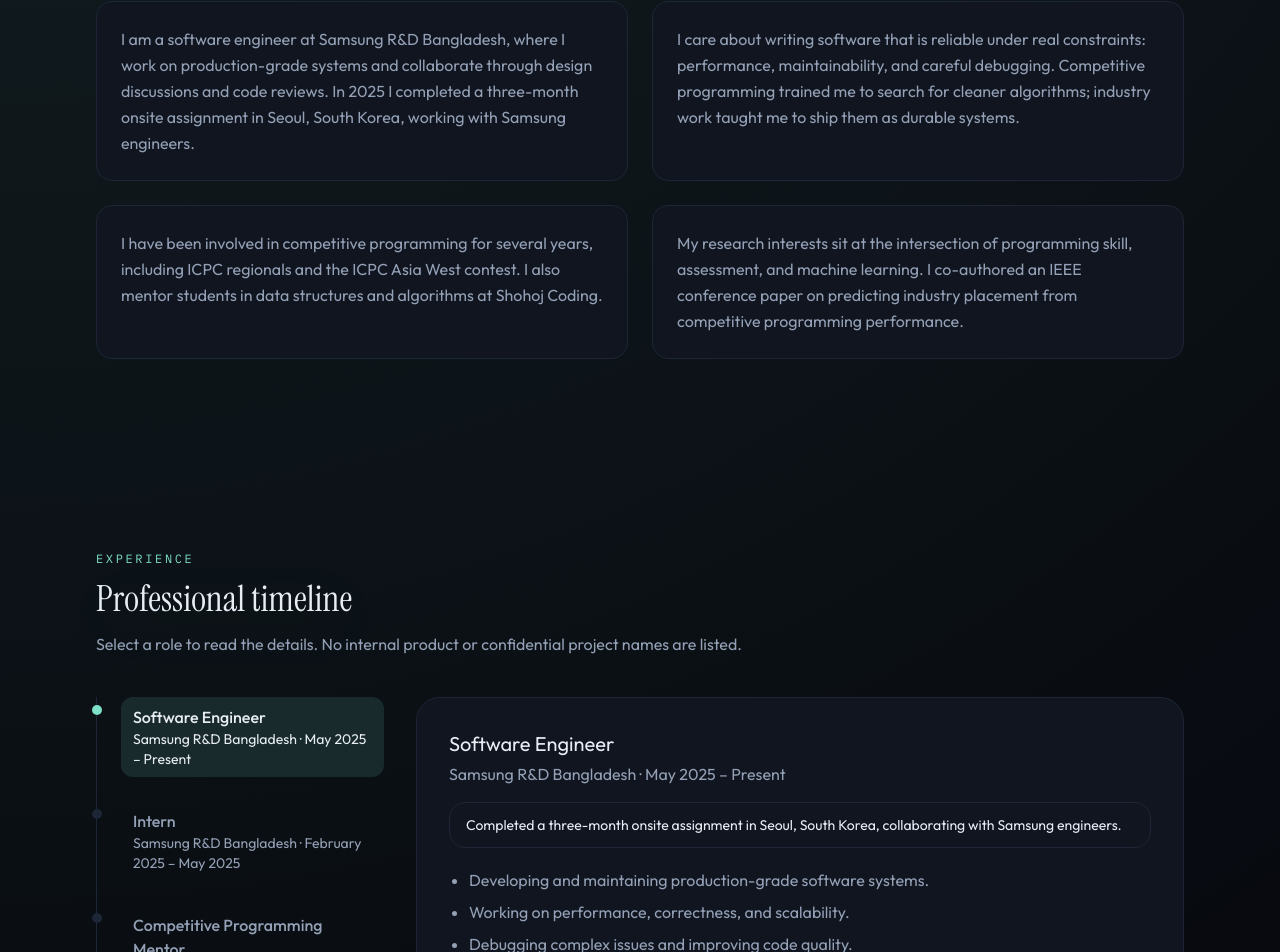
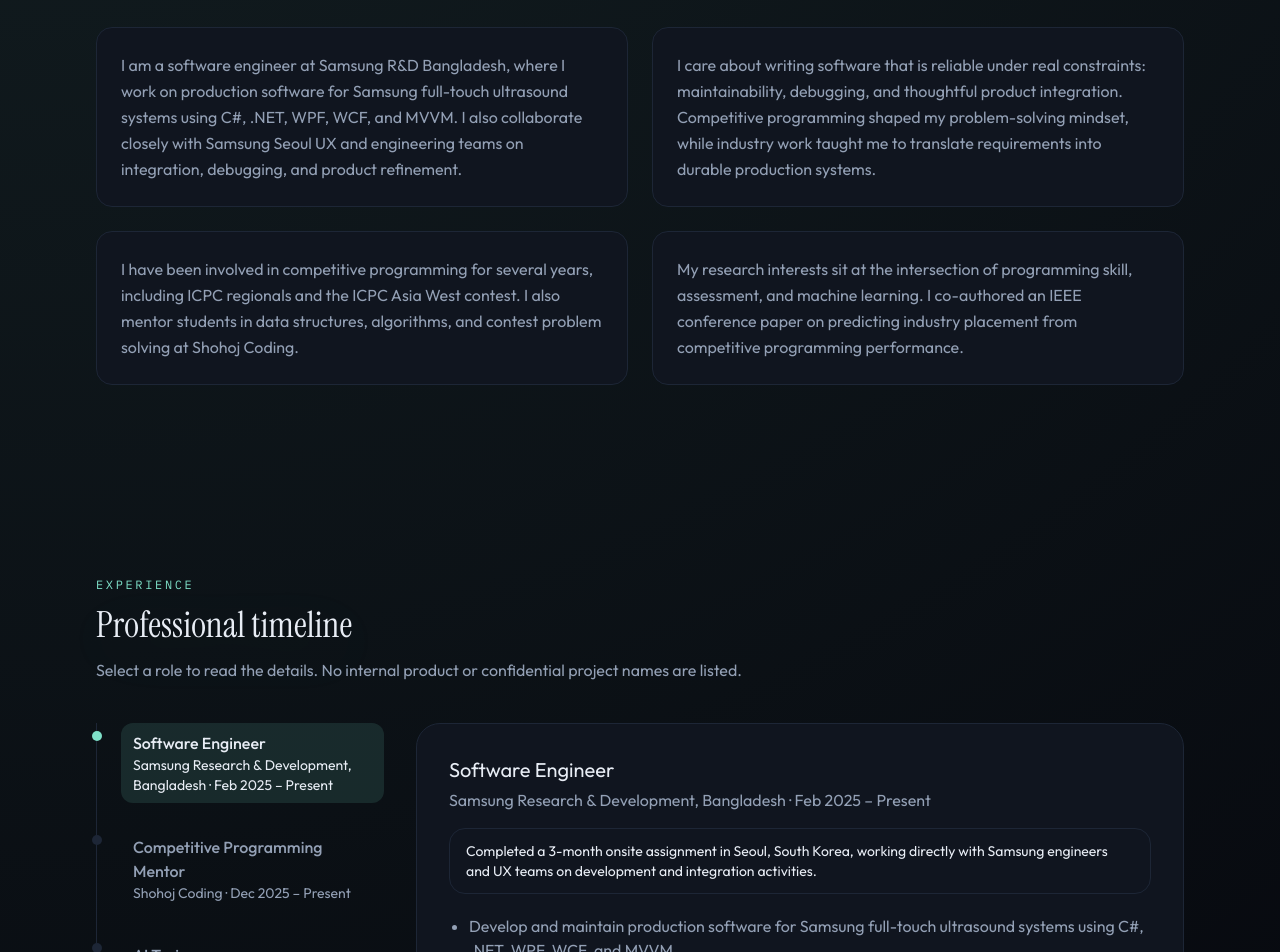
Before and after one commit to umitsaha/Umit-Portfolio, a React (Vite) app: page / in a window 1280 px wide. Shown: the part 932-1884 px from the top of the page. Built offline with nearby package versions, Linux system fonts and the light colour scheme.

Commit message:
Align portfolio with updated CV

```diff
--- a/src/components/sections/Experience.tsx
+++ b/src/components/sections/Experience.tsx
@@ -50,7 +50,19 @@
             >
               <h3 className="text-xl text-[var(--text)]">{item.role}</h3>
               <p className="mt-1 text-[var(--text-soft)]">
-                {item.organization} · {item.start} – {item.end}
+                {item.href ? (
+                  <a
+                    href={item.href}
+                    target="_blank"
+                    rel="noopener noreferrer"
+                    className="underline decoration-[var(--accent)] underline-offset-4 transition hover:text-[var(--text)]"
+                  >
+                    {item.organization}
+                  </a>
+                ) : (
+                  item.organization
+                )}{' '}
+                · {item.start} – {item.end}
               </p>
               {item.highlight ? (
                 <p className="mt-4 rounded-2xl border border-[var(--border)] px-4 py-3 text-sm text-[var(--text)]">
--- a/src/data/portfolio.ts
+++ b/src/data/portfolio.ts
@@ -12,11 +12,11 @@
     alt: 'Portrait of Umit Saha',
   },
   introduction:
-    'I build production software with a focus on correctness, performance, and scalable design. My background in competitive programming and research shapes how I reason about algorithms, systems, and long-term technical growth.',
+    'Software Engineer at Samsung R&D Bangladesh with hands-on experience in C#, .NET, WPF, WCF, and MVVM for production ultrasound systems. I combine strong algorithmic foundations with practical software engineering and research-driven problem solving.',
   about: [
-    'I am a software engineer at Samsung R&D Bangladesh, where I work on production-grade systems and collaborate through design discussions and code reviews. In 2025 I completed a three-month onsite assignment in Seoul, South Korea, working with Samsung engineers.',
-    'I care about writing software that is reliable under real constraints: performance, maintainability, and careful debugging. Competitive programming trained me to search for cleaner algorithms; industry work taught me to ship them as durable systems.',
-    'I have been involved in competitive programming for several years, including ICPC regionals and the ICPC Asia West contest. I also mentor students in data structures and algorithms at Shohoj Coding.',
+    'I am a software engineer at Samsung R&D Bangladesh, where I work on production software for Samsung full-touch ultrasound systems using C#, .NET, WPF, WCF, and MVVM. I also collaborate closely with Samsung Seoul UX and engineering teams on integration, debugging, and product refinement.',
+    'I care about writing software that is reliable under real constraints: maintainability, debugging, and thoughtful product integration. Competitive programming shaped my problem-solving mindset, while industry work taught me to translate requirements into durable production systems.',
+    'I have been involved in competitive programming for several years, including ICPC regionals and the ICPC Asia West contest. I also mentor students in data structures, algorithms, and contest problem solving at Shohoj Coding.',
     'My research interests sit at the intersection of programming skill, assessment, and machine learning. I co-authored an IEEE conference paper on predicting industry placement from competitive programming performance.',
   ],
   email: 'umitsahaayon@gmail.com',
@@ -48,45 +48,36 @@
     {
       id: 'srbd-se',
       role: 'Software Engineer',
-      organization: 'Samsung R&D Bangladesh',
-      start: 'May 2025',
+      organization: 'Samsung Research & Development, Bangladesh',
+      start: 'Feb 2025',
       end: 'Present',
       summary: [
-        'Developing and maintaining production-grade software systems.',
-        'Working on performance, correctness, and scalability.',
-        'Debugging complex issues and improving code quality.',
-        'Collaborating through code reviews and design discussions.',
+        'Develop and maintain production software for Samsung full-touch ultrasound systems using C#, .NET, WPF, WCF, and MVVM.',
+        'Design and implement production UI views and ViewModels, translating UX specifications and product requirements into maintainable components.',
+        'Enhance and modernize legacy ultrasound software by implementing new UI functionality within an established production architecture.',
+        'Investigate and resolve SQA issues across multiple software components through debugging and root-cause analysis.',
+        'Collaborate with Samsung Seoul UX and engineering teams on integration, debugging, and product refinement.',
       ],
       highlight:
-        'Completed a three-month onsite assignment in Seoul, South Korea, collaborating with Samsung engineers.',
-    },
-    {
-      id: 'srbd-intern',
-      role: 'Intern',
-      organization: 'Samsung R&D Bangladesh',
-      start: 'February 2025',
-      end: 'May 2025',
-      summary: [
-        'Completed an internship at Samsung R&D Bangladesh before joining as a software engineer.',
-      ],
+        'Completed a 3-month onsite assignment in Seoul, South Korea, working directly with Samsung engineers and UX teams on development and integration activities.',
     },
     {
       id: 'shohoj',
       role: 'Competitive Programming Mentor',
       organization: 'Shohoj Coding',
-      start: 'December 2025',
+      href: 'https://www.shohojcoding.com/mentor-panel',
+      start: 'Dec 2025',
       end: 'Present',
-      summary: ['Mentoring students in data structures and algorithms.'],
+      summary: ['Mentor students in DS, Algo, and CP, covering algorithmic problem solving, implementation, and contest techniques.'],
     },
     {
       id: 'scale-ai',
       role: 'AI Trainer',
       organization: 'Scale AI / RemoTasks',
-      start: 'June 2023',
-      end: 'August 2023',
+      start: 'Jun 2023',
+      end: 'Aug 2023',
       summary: [
-        'Solved data structures and algorithms problems for AI training datasets.',
-        'Wrote solutions and test cases.',
+        'Solved algorithmic programming problems and prepared solutions, explanations, and test cases for AI training datasets.',
       ],
     },
   ],
@@ -280,23 +271,47 @@
   skills: [
     {
       title: 'Languages',
-      items: ['C++', 'C', 'Python', 'C#', 'Kotlin'],
+      items: ['C++', 'C#', 'C', 'Python', 'Kotlin'],
     },
     {
-      title: 'Desktop & services',
-      items: ['WPF', 'WCF'],
+      title: 'Frameworks / Technologies',
+      items: ['.NET', 'WPF', 'WCF', 'MVVM', 'Git'],
     },
     {
-      title: 'Computer science',
+      title: 'Software Engineering',
       items: [
-        'Data Structures and Algorithms',
-        'Competitive Programming',
-        'Algorithmic Optimization',
+        'Object-Oriented Programming',
+        'UI Development',
+        'Debugging',
+        'SQA Issue Resolution',
+        'Legacy Code Enhancement',
       ],
     },
     {
-      title: 'Machine learning',
-      items: ['Basic Machine Learning'],
+      title: 'Computer Science',
+      items: [
+        'Data Structures',
+        'Algorithms',
+        'Competitive Programming',
+        'Algorithmic Problem Solving',
+      ],
+    },
+    {
+      title: 'Additional',
+      items: [
+        'Machine Learning',
+        'Supervised Learning',
+        'Classification',
+        'Feature Engineering',
+        'EDA',
+        'Model Evaluation',
+        'Scikit-learn',
+        'AI/LLM Fundamentals',
+        'Prompt Engineering',
+        'RAG',
+        'AI Agents',
+        'Agentic AI',
+      ],
     },
   ],
 }
--- a/src/types/portfolio.ts
+++ b/src/types/portfolio.ts
@@ -18,6 +18,7 @@
   end: string
   summary: string[]
   highlight?: string
+  href?: string
 }
 
 export type EducationItem = {
```
